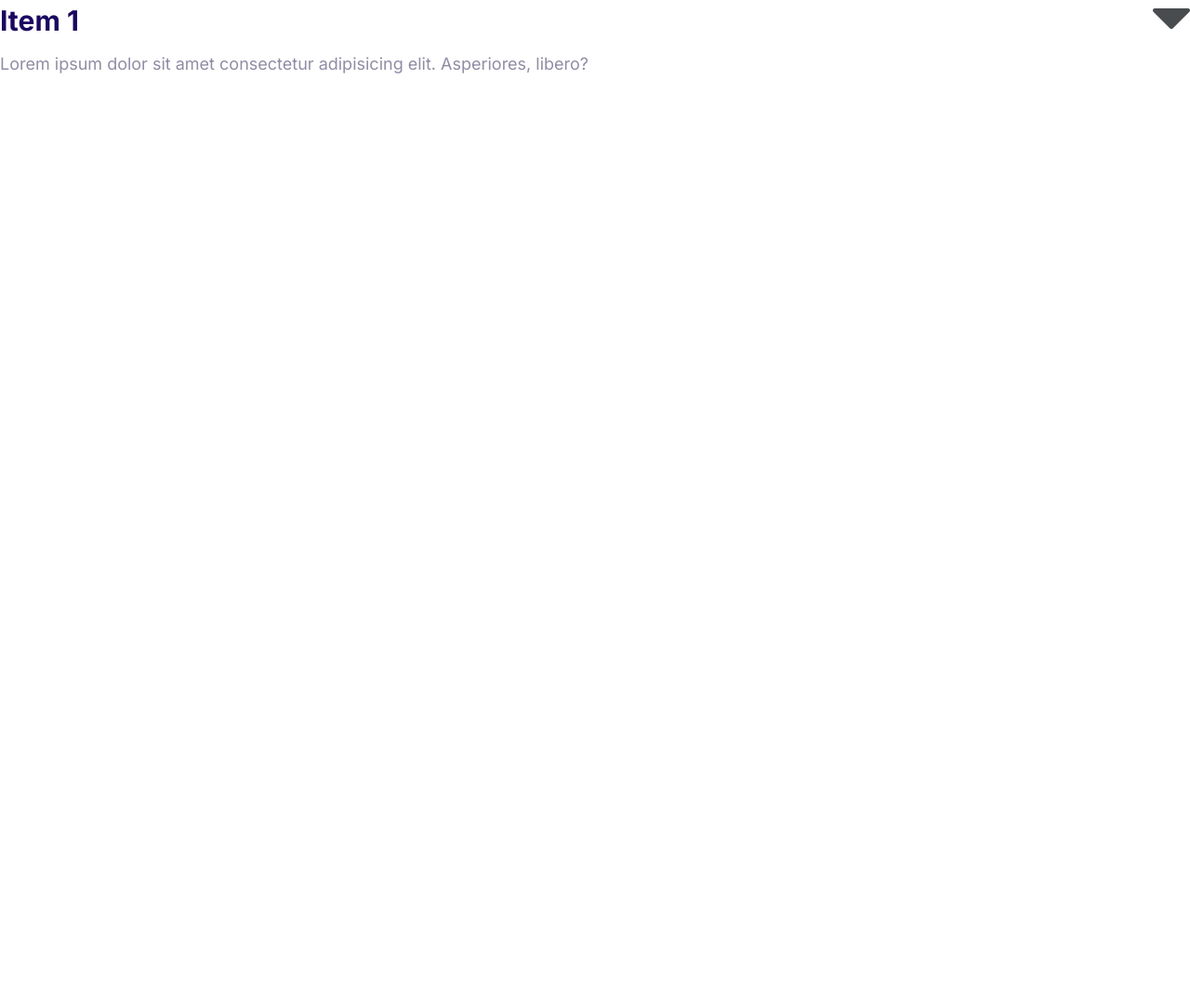
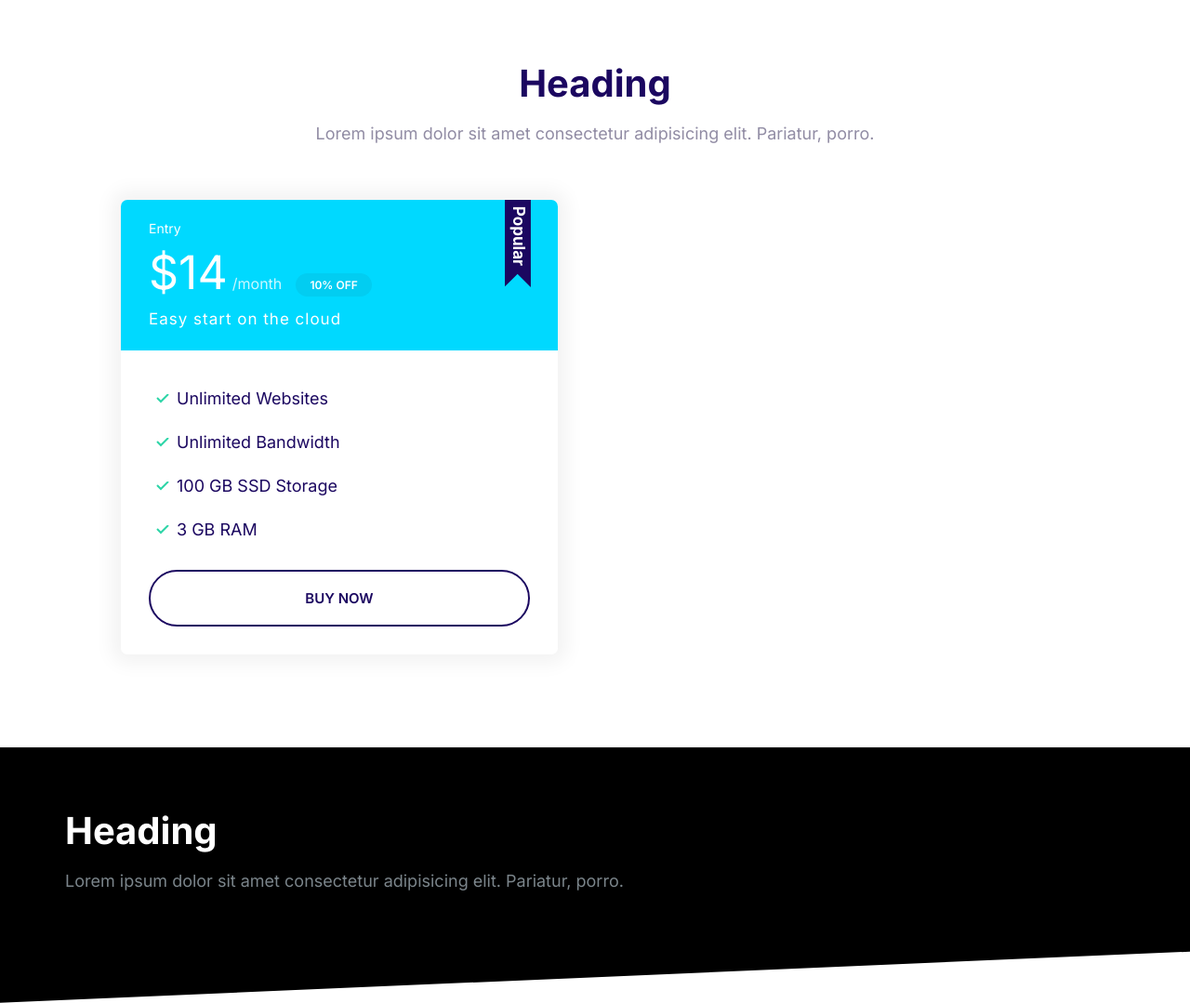
Before and after one commit to mokh-web-dev/cwdme, a plain HTML site: page index.html in a window 1280 px wide. Shown: the whole page at 93% size. Before the commit the page ends 800 px from the top, so only its background shows below. Drawn offline with Linux system fonts and the light colour scheme.

Commit message:
Created block and its styles.

```diff
--- a/css/styles.css
+++ b/css/styles.css
@@ -583,3 +583,42 @@ a {
   max-height: 100vh;
   opacity: 1;
 }
+
+/* Blocks */
+
+.block {
+  --padding-vertical: 6rem;
+  padding: var(--padding-vertical) 2rem;
+}
+
+.block__header {
+  text-align: center;
+}
+
+.block__heading {
+  margin-top: 0;
+}
+
+.block--dark {
+  background: #000;
+  color: #7b858b;
+}
+
+.block--dark .block__heading {
+  color: #fff;
+}
+
+.block--skewed-right {
+  padding-bottom: calc(var(--padding-vertical) + 4rem);
+  clip-path: polygon(0% 0%, 100% 0%, 100% 100%, 0% 80%);
+}
+
+.block--skewed-left {
+  padding-bottom: calc(var(--padding-vertical) + 4rem);
+  clip-path: polygon(0% 0%, 100% 0%, 100% 80%, 0% 100%);
+}
+
+.container {
+  max-width: 1140px;
+  margin: 0 auto;
+}
--- a/index.html
+++ b/index.html
@@ -18,27 +18,46 @@
     <title>Document</title>
   </head>
   <body>
-    <div class="collapsible collapsible--expanded">
-      <header class="collapsible__header">
-        <h2 class="collapsible__heading">Item 1</h2>
-        <svg
-          class="icon icon--white collapsible__chevron"
-          width="18px"
-          height="18px"
-          viewBox="0 0 18 18"
-          xmlns="http://www.w3.org/2000/svg"
-        >
-          <path
-            fill="#494c4e"
-            d="M17.707 5.707l-8 8a1 1 0 0 1-1.414 0l-8-8A1 1 0 0 1 1 4h16a1 1 0 0 1 .924.617A.97.97 0 0 1 18 5a1 1 0 0 1-.293.707z"
-          />
-        </svg>
+    <section class="block container">
+      <header class="block__header">
+        <h2 class="block__heading">Heading</h2>
+        <p>
+          Lorem ipsum dolor sit amet consectetur adipisicing elit. Pariatur,
+          porro.
+        </p>
       </header>
-      <div class="collapsible__content">
-        Lorem ipsum dolor sit amet consectetur adipisicing elit. Asperiores,
-        libero?
+      <div style="width: 50%; padding: 4rem">
+        <div class="plan plan--popular">
+          <div class="card card--secondary">
+            <header class="card__header">
+              <h3 class="plan__name">Entry</h3>
+              <span class="plan__price">$14</span>
+              <span class="plan__billing-cycle">/month</span>
+              <span class="badge badge--secondary badge--small">10% OFF</span>
+              <span class="plan__description">Easy start on the cloud</span>
+            </header>
+            <div class="card__body">
+              <ul class="list list--tick">
+                <li class="list__item">Unlimited Websites</li>
+                <li class="list__item">Unlimited Bandwidth</li>
+                <li class="list__item">100 GB SSD Storage</li>
+                <li class="list__item">3 GB RAM</li>
+              </ul>
+              <button class="btn btn--outline btn--block">BUY NOW</button>
+            </div>
+          </div>
+        </div>
       </div>
-    </div>
+    </section>
+    <section class="block block--dark block--skewed-left">
+      <div class="container">
+        <h2 class="block__heading">Heading</h2>
+        <p>
+          Lorem ipsum dolor sit amet consectetur adipisicing elit. Pariatur,
+          porro.
+        </p>
+      </div>
+    </section>
     <script src="js/main.js"></script>
   </body>
 </html>
```
Also changed, not shown: components/block.html (added, +38 -0 lines).
